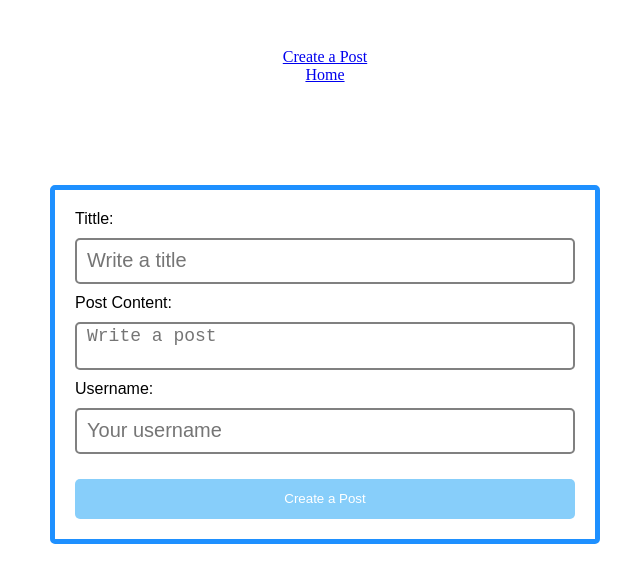
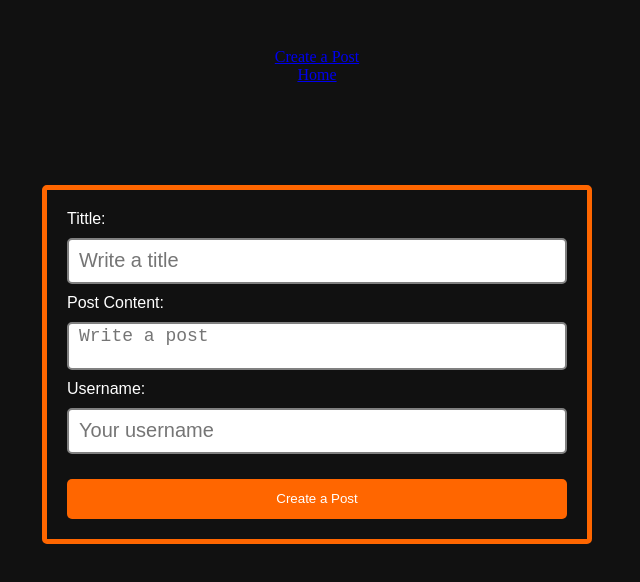
Before and after one commit to francogaliotti/SocialMediaJS, a React (Create React App) app in the folder client/: page /createpost in a window 1280 px wide. Shown: the top 582 px of the page, without its empty margins (323-963 px from the left). Built offline with nearby package versions, Linux system fonts and the light colour scheme.

Commit message:
styles customized

```diff
--- a/client/src/App.css
+++ b/client/src/App.css
@@ -1,25 +1,30 @@
+body{
+  background-color: #111;
+}
+
 /*HOME PAGE CSS*/
 
 .App {
-  width: 100vw;
   height: auto;
   display: flex;
   align-items: center;
   padding-top: 40px;
   padding-bottom: 40px;
   flex-direction: column;
+  background-color: #111;
 }
 
 .post {
   width: 450px;
   height: 300px;
-  border-radius: 10px;
+  border-radius: 15px;
   display: flex;
   flex-direction: column;
   margin-top: 50px;
-  border: 1px solid lightgray;
+  border: 2px solid #f60;
   font-family: Arial, Helvetica, sans-serif;
   box-shadow: rgba(99, 99, 99, 0.2) 0px 2px 8px 0px;
+  background-color: #222;
 }
 
 .post:hover {
@@ -28,29 +33,30 @@
 }
 .post .title {
   flex: 20%;
-  border-bottom: 1px solid lightgray;
-  background-color: dodgerblue;
+  border-top-right-radius: 10px;
+  border-top-left-radius: 10px;
+  background-color: #f60;
   display: grid;
   place-content: center;
-  color: white;
+  color: #000;
   font-size: 25px;
 }
 
 .post .body {
-  flex: 60%;
+  flex: 65%;
   display: grid;
   place-content: center;
   margin-left: 5%;
   margin-right: 5%;
+  color: #fff
 }
 
 .post .footer {
-  flex: 20%;
-  border-top: 1px solid lightgray;
+  flex: 15%;
   display: flex;
   align-items: center;
   padding-left: 15px;
-  background-color: dodgerblue;
+  background-color: #d40;
   color: white;
   border-bottom-left-radius: 10px;
   border-bottom-right-radius: 10px;
@@ -73,7 +79,7 @@
   width: 500px;
   height: auto;
   padding: 20px;
-  border: 5px solid dodgerblue;
+  border: 5px solid #f60;
   border-radius: 5px;
 }
 
@@ -102,14 +108,18 @@
   margin-top: 15px;
   height: 40px;
   border: none;
-  background-color: lightskyblue;
+  background-color: #f60;
   border-radius: 5px;
   color: white;
 }
 
 .formContainer button:hover {
   cursor: pointer;
-  background-color: dodgerblue;
+  background-color: #c30;
+}
+
+label{
+  color: #fff;
 }
 
 span {
```
